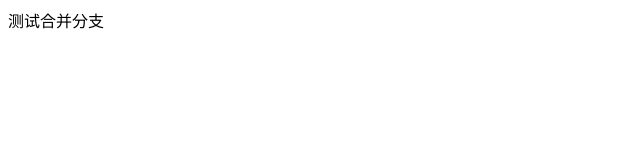
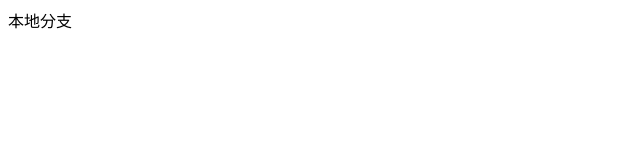
Before and after one commit to somnue/-, a plain HTML site: page af /aa.html in a window 1280 px wide. Shown: the full height of the page, 0-640 px from the left. Drawn offline with Linux system fonts and the light colour scheme.

Commit message:
Update aa.html
哈哈不错的软件

```diff
--- a/af /aa.html
+++ b/af /aa.html
@@ -7,6 +7,6 @@
   <title>Document</title>
 </head>
 <body>
-  测试合并分支
+   本地分支
 </body>
 </html>
```
